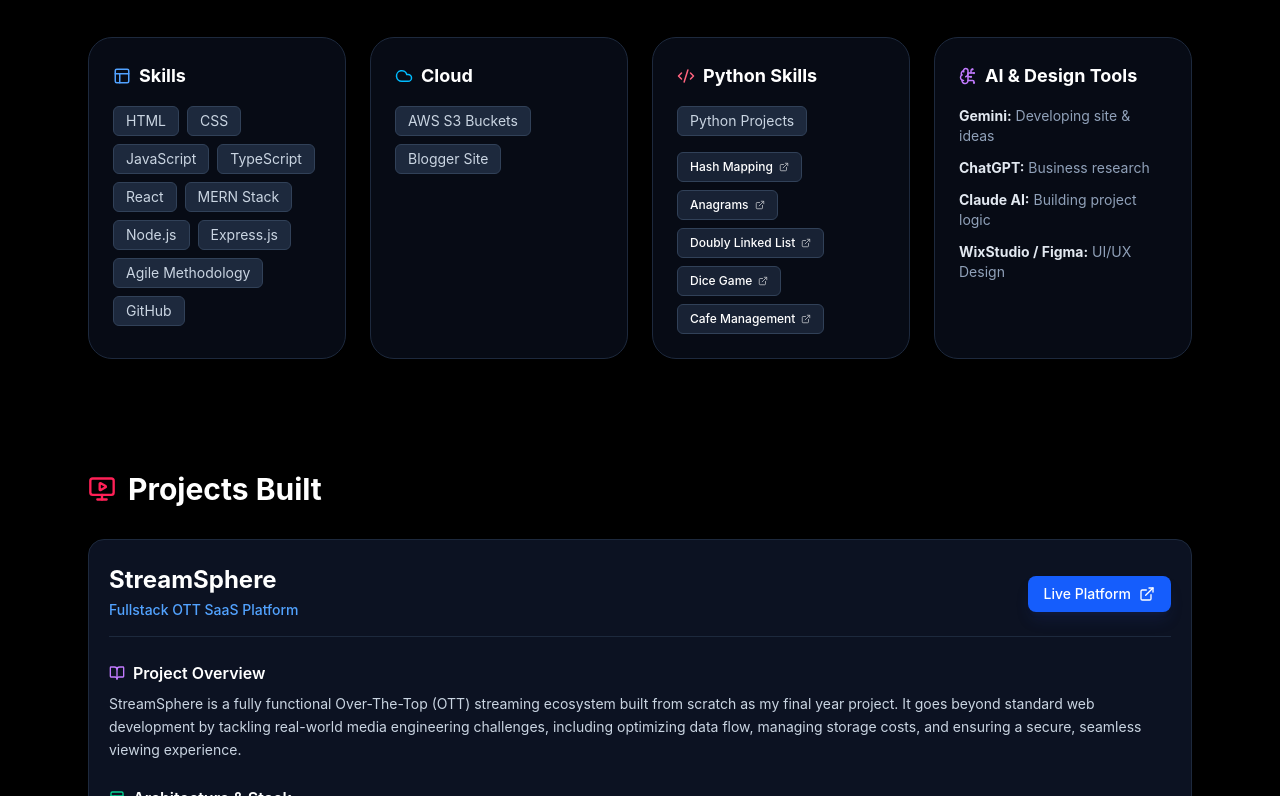
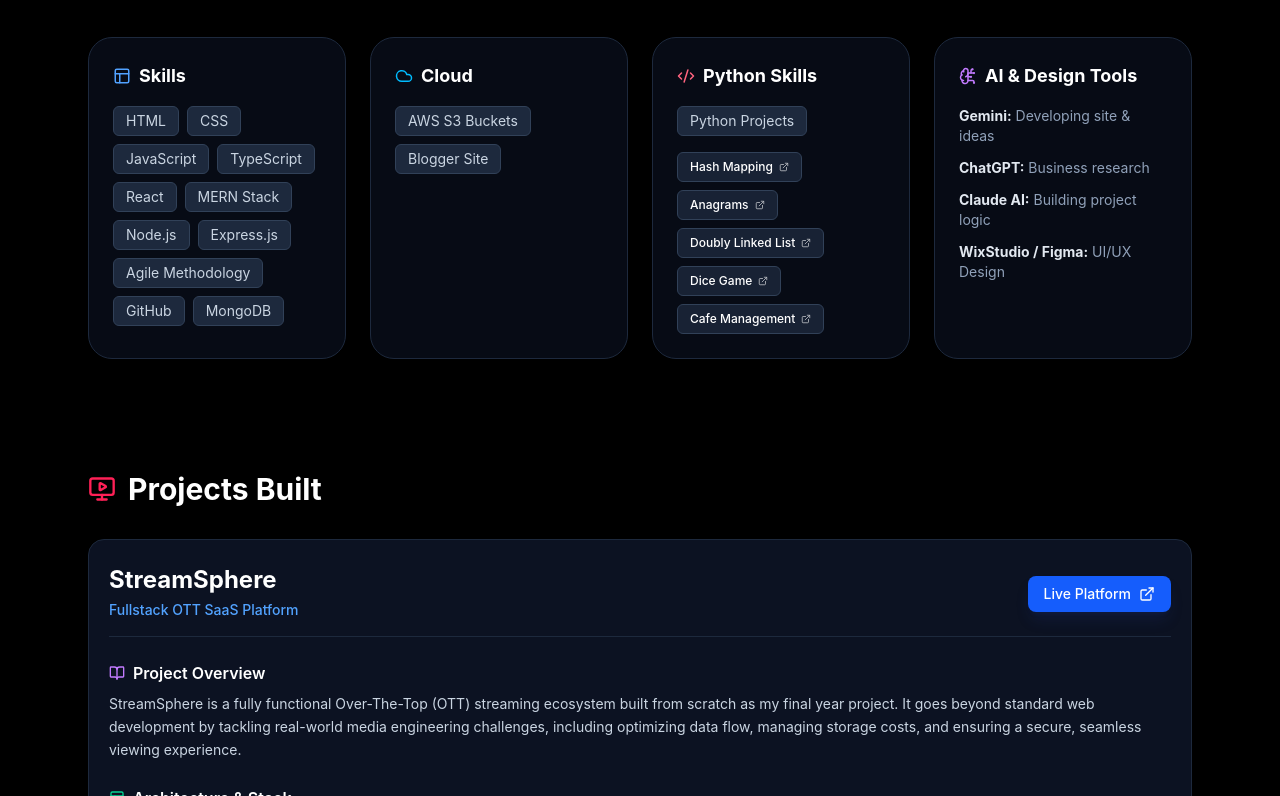
Before and after one commit to mayur123ac/mayur-portfolio, a React (Vite) app: page / in a window 1280 px wide. Shown: the part 1312-2108 px from the top of the page. Built offline with nearby package versions, Linux system fonts and the light colour scheme.

Commit message:
Fix: Remove unused icons and variables for strict TS build

```diff
--- a/src/App.tsx
+++ b/src/App.tsx
@@ -2,8 +2,7 @@ import React, { useState, useEffect, useRef } from 'react';
 import {
   Github, Linkedin, MessageCircle, ExternalLink, BookOpen,
   MonitorPlay, Users, Layout, BrainCircuit, Cloud, Code2,
-  GraduationCap, Target, Image as ImageIcon,
-  ThumbsUp, MessageSquare, Share2, Send, ChevronLeft, ChevronRight, X, ArrowRight
+  GraduationCap, Target, ChevronLeft, ChevronRight, X, ArrowRight
 } from 'lucide-react';
 
 import type { ReactNode } from 'react';
@@ -423,7 +422,7 @@ const App: React.FC = () => {
               <Layout size={18} className="text-blue-400"/> Skills
             </h3>
             <div className="flex flex-wrap gap-1.5 md:gap-2">
-              {['HTML', 'CSS', 'JavaScript', 'TypeScript', 'React', 'MERN Stack', 'Node.js', 'Express.js','Agile Methodology', 'GitHub'].map(s => (
+              {['HTML', 'CSS', 'JavaScript', 'TypeScript', 'React', 'MERN Stack', 'Node.js', 'Express.js','Agile Methodology', 'GitHub', 'MongoDB'].map(s => (
                 <span key={s} className="px-2 md:px-3 py-1 bg-slate-800 rounded-md text-[11px] md:text-sm text-slate-300 border border-slate-700">{s}</span>
               ))}
             </div>
```
